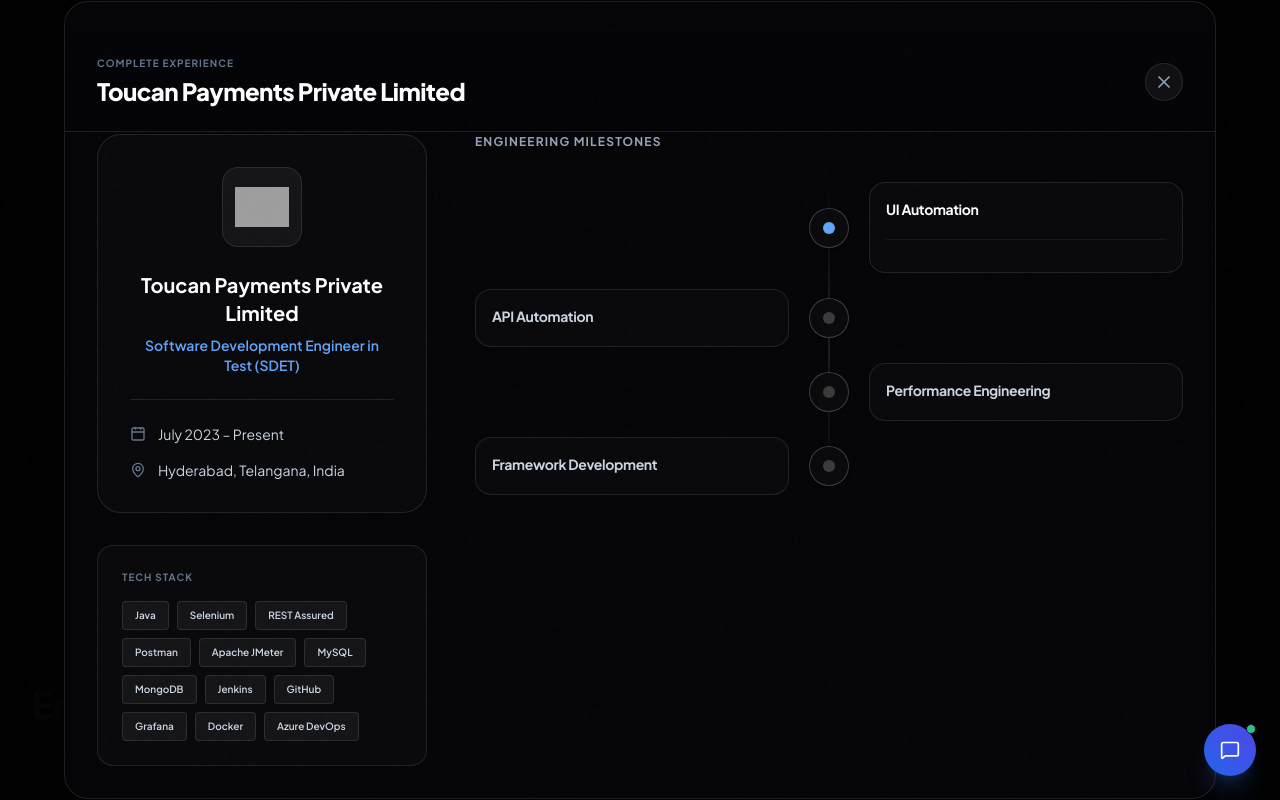
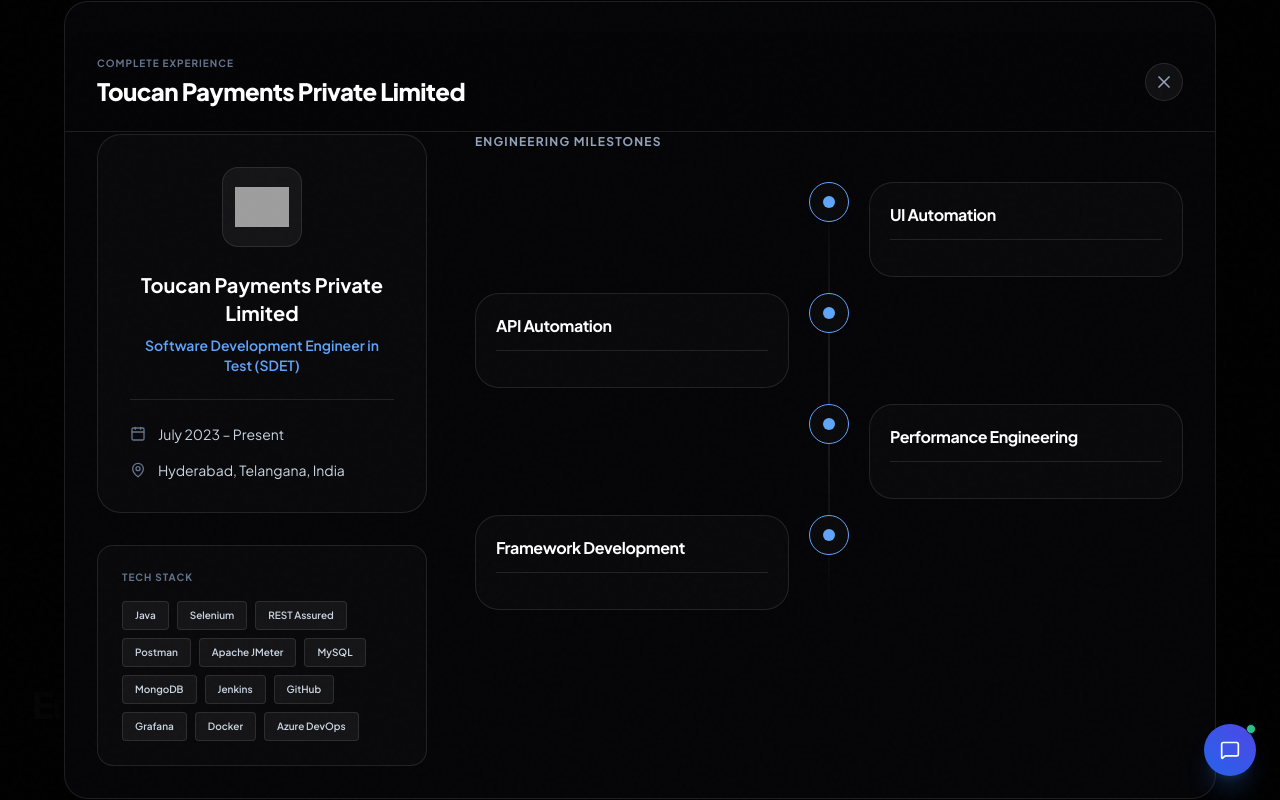
Before and after one commit to saibykani/saibykani-portfolio, a Next.js app: page / in a window 1280 px wide. Both pictures are taken after a click on the button "View Complete Experience". Shown: the part 1765-2565 px from the top of the page. Built offline with nearby package versions, Linux system fonts and the light colour scheme; grey boxes are pictures that could not be loaded.

Commit message:
fix: directly display architecture flow as circles and remove dynamic accordion from experience timeline

```diff
--- a/src/components/sections/Experience.tsx
+++ b/src/components/sections/Experience.tsx
@@ -10,7 +10,6 @@
 export default function Experience() {
   const exp = resumeData.experience[0];
   const [isModalOpen, setIsModalOpen] = useState(false);
-  const [expandedMilestone, setExpandedMilestone] = useState<string | null>("UI Automation");
 
   const kpiData = [
     { label: "Automated Test Cases", value: 1000, suffix: "+" },
@@ -208,38 +207,23 @@
 
                   <div className="relative space-y-4 before:absolute before:inset-0 before:ml-5 before:-translate-x-px md:before:mx-auto md:before:translate-x-0 before:h-full before:w-0.5 before:bg-gradient-to-b before:from-transparent before:via-white/10 before:to-transparent">
                     {milestones.map((milestone, idx) => {
-                      const isExpanded = expandedMilestone === milestone.id;
                       return (
-                        <div key={milestone.id} className="relative flex items-center justify-between md:justify-normal md:odd:flex-row-reverse group is-active">
-                          <div className="flex items-center justify-center w-10 h-10 rounded-full border border-white/20 bg-[#0a0a0c] text-white shadow shrink-0 md:order-1 md:group-odd:-translate-x-1/2 md:group-even:translate-x-1/2 cursor-pointer z-10 transition-colors hover:border-blue-400" onClick={() => setExpandedMilestone(isExpanded ? null : milestone.id)}>
-                            <div className={`w-3 h-3 rounded-full transition-colors ${isExpanded ? 'bg-blue-400' : 'bg-white/20 group-hover:bg-blue-400/50'}`} />
+                        <div key={milestone.id} className="relative flex items-start justify-between md:justify-normal md:odd:flex-row-reverse group is-active">
+                          <div className="flex items-center justify-center w-10 h-10 rounded-full border border-blue-400 bg-[#0a0a0c] text-white shadow shrink-0 md:order-1 md:group-odd:-translate-x-1/2 md:group-even:translate-x-1/2 z-10 transition-colors">
+                            <div className="w-3 h-3 rounded-full bg-blue-400" />
                           </div>
 
-                          <div className="w-[calc(100%-4rem)] md:w-[calc(50%-2.5rem)] p-4 rounded-2xl border border-white/10 bg-white/[0.02] transition-all cursor-pointer hover:bg-white/[0.04]" onClick={() => setExpandedMilestone(isExpanded ? null : milestone.id)}>
-                            <div className="flex items-center justify-between mb-1">
-                              <h5 className={`text-sm font-bold tracking-tight transition-colors ${isExpanded ? 'text-white' : 'text-slate-300'}`}>{milestone.title}</h5>
-                            </div>
+                          <div className="w-[calc(100%-4rem)] md:w-[calc(50%-2.5rem)] p-5 rounded-3xl border border-white/10 bg-white/[0.02] hover:bg-white/[0.03] transition-all">
+                            <h5 className="text-base font-bold tracking-tight text-white mb-4 border-b border-white/10 pb-3">{milestone.title}</h5>
 
-                            <AnimatePresence>
-                              {isExpanded && (
-                                <motion.div
-                                  initial={{ height: 0, opacity: 0 }}
-                                  animate={{ height: "auto", opacity: 1 }}
-                                  exit={{ height: 0, opacity: 0 }}
-                                  transition={{ duration: 0.3 }}
-                                  className="overflow-hidden"
-                                >
-                                  <ul className="mt-4 space-y-3 border-t border-white/5 pt-4">
-                                    {milestone.content.map((item, i) => (
-                                      <li key={i} className="flex items-start text-xs text-slate-400 leading-relaxed">
-                                        <CheckCircle2 className="w-3.5 h-3.5 text-blue-400/70 mr-2 shrink-0 mt-0.5" />
-                                        <span>{item}</span>
-                                      </li>
-                                    ))}
-                                  </ul>
-                                </motion.div>
-                              )}
-                            </AnimatePresence>
+                            <ul className="space-y-3">
+                              {milestone.content.map((item, i) => (
+                                <li key={i} className="flex items-start text-xs text-slate-300 leading-relaxed">
+                                  <CheckCircle2 className="w-4 h-4 text-emerald-400/80 mr-3 shrink-0 mt-0.5" />
+                                  <span>{item}</span>
+                                </li>
+                              ))}
+                            </ul>
                           </div>
                         </div>
                       )
--- a/src/components/sections/Projects.tsx
+++ b/src/components/sections/Projects.tsx
@@ -9,25 +9,24 @@
 
 const SvgArchitectureHorizontal = ({ nodes }: { nodes: string[] }) => {
   return (
-    <div className="w-full bg-[#0a0a0c] border border-white/10 rounded-2xl p-6 relative overflow-x-auto my-4 custom-scrollbar">
+    <div className="w-full bg-[#0a0a0c] border border-white/10 rounded-2xl p-6 relative overflow-x-auto my-8 custom-scrollbar">
       <div className="absolute inset-0 bg-[radial-gradient(ellipse_at_center,_var(--tw-gradient-stops))] from-white/[0.03] via-transparent to-transparent pointer-events-none" />
 
       <div className="flex items-center min-w-max space-x-0 relative z-10 py-4 px-2">
         {nodes.map((node, index) => (
           <div key={node} className="flex items-center group">
-            {/* Node */}
+            {/* Node as a Circle */}
             <motion.div
               whileHover={{ scale: 1.05 }}
-              className="px-4 py-2.5 rounded-xl border border-white/20 bg-white/[0.02] backdrop-blur-md shadow-lg text-xs font-semibold tracking-wide text-white relative overflow-hidden flex-shrink-0"
+              className="w-24 h-24 sm:w-28 sm:h-28 rounded-full border border-white/20 bg-[#111116] shadow-[0_0_15px_rgba(255,255,255,0.05)] text-[10px] sm:text-xs font-bold tracking-wide text-white relative overflow-hidden flex-shrink-0 flex items-center justify-center text-center p-2"
             >
               <div className="absolute inset-0 bg-white/5 translate-y-full group-hover:translate-y-0 transition-transform duration-300 ease-out" />
-              <span className="relative z-10">{node}</span>
+              <span className="relative z-10 leading-tight">{node}</span>
             </motion.div>
 
             {/* Connector */}
             {index < nodes.length - 1 && (
-              <div className="w-12 h-px bg-white/20 relative mx-2 flex-shrink-0 flex items-center justify-center">
-                {/* Simulated curved connection using SVG if needed, but horizontal line is cleaner */}
+              <div className="w-12 sm:w-16 h-px bg-white/20 relative mx-2 flex-shrink-0 flex items-center justify-center">
                 <motion.div
                   initial={{ left: 0, opacity: 0 }}
                   animate={{ left: "100%", opacity: [0, 1, 0] }}
@@ -200,8 +199,17 @@
                 </button>
               </div>
 
-              {/* Modal Content - Accordions */}
+              {/* Modal Content - Accordions & Flow */}
               <div className="flex-1 overflow-y-auto p-6 sm:p-8 pb-24">
+
+                {/* Architecture Flow Displayed Directly */}
+                <div className="mb-10">
+                  <h4 className="text-sm font-bold text-white uppercase tracking-widest flex items-center mb-4">
+                    <Network className="w-4 h-4 mr-2 text-blue-400" />
+                    Architecture Flow
+                  </h4>
+                  <SvgArchitectureHorizontal nodes={selectedProject.caseStudy.architecture.nodes} />
+                </div>
 
                 <Accordion title="Project Overview" icon={Target} defaultOpen={true}>
                   {selectedProject.caseStudy.overview}
@@ -231,10 +239,6 @@
                       </span>
                     ))}
                   </div>
-                </Accordion>
-
-                <Accordion title="Architecture Flow" icon={Network}>
-                  <SvgArchitectureHorizontal nodes={selectedProject.caseStudy.architecture.nodes} />
                 </Accordion>
 
                 <Accordion title="Automation Workflow (Deep Dive)" icon={Activity}>
```
